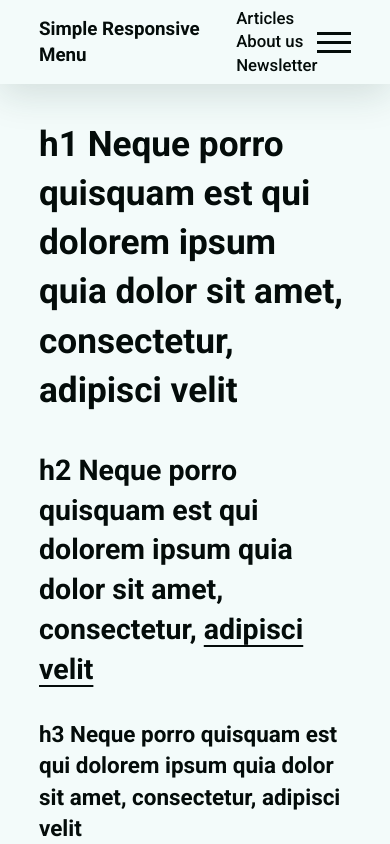
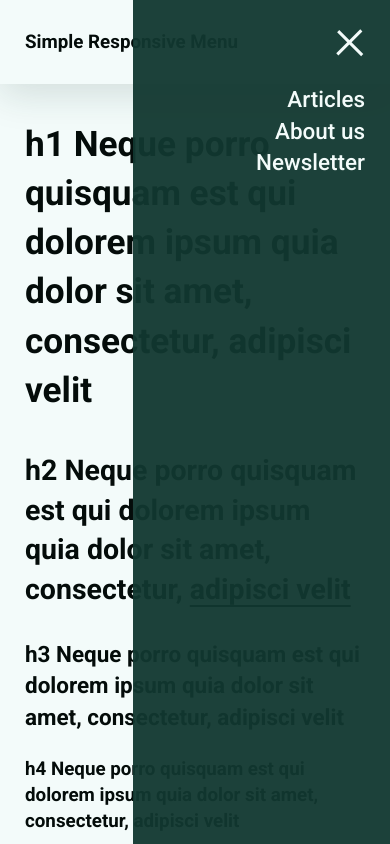
Before and after one commit to afdm/simple-responsive-menu, a plain HTML site: page index.html in a window 390 px wide. Both pictures are taken after a click on the element 334 px from the left and 42 px from the top of the page. Shown: the top 844 px of the page. Drawn offline with Linux system fonts and the light colour scheme.

Commit message:
after blog post

```diff
--- a/assets/_temp.css
+++ /dev/null
@@ -1,237 +0,0 @@
-* {
-  margin: 0;
-  padding: 0;
-  box-sizing: border-box;
-}
-
-:root {
-  --green: hsl(169, 53%, 14%); /* this is the color use */
-
-  --primary: 169deg 53% 14%;
-  --dark: hsl(169deg 53% 3%);
-  --light: hsl(169deg 53% 97%);
-
-  --header-container-height: 10vh;
-  --header-menu-right-margin: 25px;
-
-  --font-size-normal: 1em;
-  --font-size-medium: 1.12em;
-  --font-size-large: 1.34em;
-  --font-size-xlarge: 1.7em;
-  --font-size-xxlarge: 2.1em;
-  --transition-time: 0.3s;
-}
-
-::selection {
-  background-color: hsl(var(--primary) / 30%);
-}
-
-body {
-  font-family: "Roboto", sans-serif;
-  font-weight: 400;
-  /* 375 x 812 the font size will be ~ 16.125px*/
-  font-size: min(4.3vw, 18px);
-
-  color: var(--dark);
-  background: var(--light);
-
-  line-height: 1.4;
-}
-
-h1 {
-  font-size: var(--font-size-xxlarge);
-}
-
-h2 {
-  font-size: var(--font-size-xlarge);
-}
-
-h3 {
-  font-size: var(--font-size-large);
-}
-
-h4 {
-  font-size: var(--font-size-medium);
-}
-
-h1,
-h2,
-h3,
-h4,
-p {
-  margin-bottom: 1em;
-}
-
-a {
-  text-underline-offset: 0.2em;
-  color: var(--dark);
-}
-
-a:hover {
-  text-decoration-style: dotted;
-}
-
-.flex-wrapper {
-  display: flex;
-  align-items: center;
-}
-
-.container {
-  width: 80%;
-  max-width: 1440px;
-  margin: 0 auto;
-}
-
-.header .flex-wrapper {
-  justify-content: space-between;
-  height: var(--header-container-height);
-}
-
-.brand-name {
-  font-size: var(--font-size-medium);
-  text-decoration-line: none;
-  font-weight: 700;
-}
-
-.header {
-  box-shadow: 0 10px 38px hsl(var(--primary) / 15%);
-}
-
-.menu {
-  list-style: none;
-  text-decoration: none;
-}
-
-.menu .link {
-  text-decoration: none;
-}
-
-.menu .link:hover {
-  text-decoration: underline;
-  text-decoration-style: dotted;
-}
-
-.header .menu {
-  text-align: right;
-  padding-top: var(--header-container-height);
-  padding-right: var(--header-menu-right-margin);
-
-  position: fixed;
-  top: 0;
-  right: 0;
-
-  height: 100%;
-  width: 66vw;
-
-  background: hsl(var(--primary) / 95%);
-  transform: translateX(100%);
-}
-
-/* Start : Menu animation */
-.header .menu.open {
-  transform: translateX(0);
-  transition: transform var(--transition-time) ease-out;
-}
-/* End : Menu animation */
-
-.header .menu .link {
-  font-weight: 500;
-}
-
-.header .menu.open .link {
-  color: var(--light);
-  font-size: var(--font-size-large);
-}
-
-/* Start : Item animation */
-.header .menu .item {
-  transform: translateX(100%);
-}
-
-.header .menu.open .item {
-  animation: mobileMenuFadeIn calc(var(--transition-time) * 2) forwards;
-}
-/* End : Item animation */
-
-.burger {
-  position: fixed;
-  right: var(--header-menu-right-margin);
-  cursor: pointer;
-}
-
-.burger .line {
-  background: var(--dark);
-  width: 2em;
-  height: 0.18em;
-}
-
-.burger.open .line {
-  background: var(--light);
-  transition: transform calc(var(--transition-time) * 2) ease-out;
-}
-
-.burger .line:nth-child(2) {
-  margin: 6px 0;
-}
-
-/* Start : Burger Animation */
-.burger.open .line:nth-child(1) {
-  transform: rotate(45deg) translate(10%, 5%);
-}
-
-.burger.open .line:nth-child(2) {
-  display: none;
-}
-
-.burger.open .line:nth-child(3) {
-  transform: rotate(-45deg) translate(5%, 10%);
-}
-/* End : Burger Animation */
-
-.content .container {
-  padding: var(--font-size-xxlarge) 0;
-}
-
-@media screen and (min-width: 640px) {
-  .burger {
-    display: none;
-  }
-
-  .header .menu {
-    position: initial;
-    text-align: initial;
-    padding: initial;
-    height: initial;
-    width: initial;
-    background: initial;
-    transform: initial;
-
-    display: flex;
-    gap: 0.8em;
-  }
-
-  .header .menu .item {
-    transform: initial;
-  }
-
-  .header .menu .link {
-    /* Important when you resize the window with the mouse... and it does not happen with a phone... */
-    font-size: 1em !important;
-    color: var(--dark) !important;
-  }
-}
-
-@keyframes mobileMenuFadeIn {
-  0% {
-    opacity: 0;
-  }
-
-  70% {
-    opacity: 0.5;
-  }
-
-  100% {
-    transform: translateX(0);
-    opacity: 1;
-  }
-}
--- a/assets/final-style.css
+++ /dev/null
@@ -1,237 +0,0 @@
-* {
-  margin: 0;
-  padding: 0;
-  box-sizing: border-box;
-}
-
-:root {
-  --green: hsl(169, 53%, 14%); /* this is the color use */
-
-  --primary: 169deg 53% 14%;
-  --dark: hsl(169deg 53% 3%);
-  --light: hsl(169deg 53% 97%);
-
-  --header-container-height: 10vh;
-  --header-menu-right-margin: 25px;
-
-  --font-size-normal: 1em;
-  --font-size-medium: 1.12em;
-  --font-size-large: 1.34em;
-  --font-size-xlarge: 1.7em;
-  --font-size-xxlarge: 2.1em;
-  --transition-time: 0.3s;
-}
-
-::selection {
-  background-color: hsl(var(--primary) / 30%);
-}
-
-body {
-  font-family: "Roboto", sans-serif;
-  font-weight: 400;
-  /* 375 x 812 the font size will be ~ 16.125px*/
-  font-size: min(4.3vw, 18px);
-
-  color: var(--dark);
-  background: var(--light);
-
-  line-height: 1.4;
-}
-
-h1 {
-  font-size: var(--font-size-xxlarge);
-}
-
-h2 {
-  font-size: var(--font-size-xlarge);
-}
-
-h3 {
-  font-size: var(--font-size-large);
-}
-
-h4 {
-  font-size: var(--font-size-medium);
-}
-
-h1,
-h2,
-h3,
-h4,
-p {
-  margin-bottom: 1em;
-}
-
-a {
-  text-underline-offset: 0.2em;
-  color: var(--dark);
-}
-
-a:hover {
-  text-decoration-style: dotted;
-}
-
-.flex-wrapper {
-  display: flex;
-  align-items: center;
-}
-
-.container {
-  width: 80%;
-  max-width: 1440px;
-  margin: 0 auto;
-}
-
-.header .flex-wrapper {
-  justify-content: space-between;
-  height: var(--header-container-height);
-}
-
-.brand-name {
-  font-size: var(--font-size-medium);
-  text-decoration-line: none;
-  font-weight: 700;
-}
-
-.header {
-  box-shadow: 0 10px 38px hsl(var(--primary) / 15%);
-}
-
-.menu {
-  list-style: none;
-  text-decoration: none;
-}
-
-.menu .link {
-  text-decoration: none;
-}
-
-.menu .link:hover {
-  text-decoration: underline;
-  text-decoration-style: dotted;
-}
-
-.header .menu {
-  text-align: right;
-  padding-top: var(--header-container-height);
-  padding-right: var(--header-menu-right-margin);
-
-  position: fixed;
-  top: 0;
-  right: 0;
-
-  height: 100%;
-  width: 66vw;
-
-  background: hsl(var(--primary) / 95%);
-  transform: translateX(100%);
-}
-
-/* Start : Menu animation */
-.header .menu.open {
-  transform: translateX(0);
-  transition: transform var(--transition-time) ease-out;
-}
-/* End : Menu animation */
-
-.header .menu .link {
-  font-weight: 500;
-}
-
-.header .menu.open .link {
-  color: var(--light);
-  font-size: var(--font-size-large);
-}
-
-/* Start : Item animation */
-.header .menu .item {
-  transform: translateX(100%);
-}
-
-.header .menu.open .item {
-  animation: mobileMenuFadeIn calc(var(--transition-time) * 2) forwards;
-}
-/* End : Item animation */
-
-.burger {
-  position: fixed;
-  right: var(--header-menu-right-margin);
-  cursor: pointer;
-}
-
-.burger .line {
-  background: var(--dark);
-  width: 2em;
-  height: 0.18em;
-}
-
-.burger.open .line {
-  background: var(--light);
-  transition: transform calc(var(--transition-time) * 2) ease-out;
-}
-
-.burger .line:nth-child(2) {
-  margin: 6px 0;
-}
-
-/* Start : Burger Animation */
-.burger.open .line:nth-child(1) {
-  transform: rotate(45deg) translate(10%, 5%);
-}
-
-.burger.open .line:nth-child(2) {
-  display: none;
-}
-
-.burger.open .line:nth-child(3) {
-  transform: rotate(-45deg) translate(5%, 10%);
-}
-/* End : Burger Animation */
-
-.content .container {
-  padding: var(--font-size-xxlarge) 0;
-}
-
-@media screen and (min-width: 640px) {
-  .burger {
-    display: none;
-  }
-
-  .header .menu {
-    position: initial;
-    text-align: initial;
-    padding: initial;
-    height: initial;
-    width: initial;
-    background: initial;
-    transform: initial;
-
-    display: flex;
-    gap: 0.8em;
-  }
-
-  .header .menu .item {
-    transform: initial;
-  }
-
-  .header .menu .link {
-    /* Important when you resize the window with the mouse... and it does not happen with a phone... */
-    font-size: 1em !important;
-    color: var(--dark) !important;
-  }
-}
-
-@keyframes mobileMenuFadeIn {
-  0% {
-    opacity: 0;
-  }
-
-  70% {
-    opacity: 0.5;
-  }
-
-  100% {
-    transform: translateX(0);
-    opacity: 1;
-  }
-}
--- a/assets/style.css
+++ b/assets/style.css
@@ -12,7 +12,7 @@
   --light: hsl(169deg 53% 97%);
 
   --header-container-height: 10vh;
-  --header-menu-right-margin: 25px;
+  --container-margin: 25px;
 
   --font-size-normal: 1em;
   --font-size-medium: 1.12em;
@@ -29,7 +29,10 @@
 body {
   font-family: "Roboto", sans-serif;
   font-weight: 400;
-  /* 375 x 812 the font size will be ~ 16.125px*/
+  /**
+   * 375 x 812 the font size will be ~ 16.125px
+   * maybe the use of clamp() would be better
+   */
   font-size: min(4.3vw, 18px);
 
   color: var(--dark);
@@ -71,16 +74,13 @@ a:hover {
   text-decoration-style: dotted;
 }
 
-/* Le barre de navigation commence ici ! */
+.container {
+  padding: var(--container-margin);
+}
+
 .flex-wrapper {
   display: flex;
   align-items: center;
-}
-
-.container {
-  width: 80%;
-  max-width: 1440px;
-  margin: 0 auto;
 }
 
 .header .flex-wrapper {
@@ -112,11 +112,48 @@ a:hover {
   text-decoration-style: dotted;
 }
 
+.header .menu {
+  position: fixed;
+  top: 0;
+  right: 0;
+
+  height: 100vh;
+  width: 66vw;
+
+  text-align: right;
+  padding-top: var(--header-container-height);
+  padding-right: var(--container-margin);
+
+  background: hsl(var(--primary) / 95%);
+
+  transform: translateX(100%);
+}
+
+.header .menu.open {
+  transform: translateX(0);
+  transition: transform var(--transition-time) ease-out;
+}
+
 .header .menu .link {
   font-weight: 500;
 }
 
+.header .menu.open .link {
+  color: var(--light);
+  font-size: var(--font-size-large);
+}
+
+.header .menu .item {
+  transform: translateX(100%);
+}
+
+.header .menu.open .item {
+  animation: mobileMenuFadeIn calc(var(--transition-time) * 2) forwards;
+}
+
 .burger {
+  position: fixed;
+  right: var(--container-margin);
   cursor: pointer;
 }
 
@@ -130,6 +167,76 @@ a:hover {
   margin: 6px 0;
 }
 
+.burger.open .line {
+  background: var(--light);
+  transition: transform calc(var(--transition-time) * 2) ease-out;
+}
+
+.burger.open .line:nth-child(1) {
+  transform: rotate(45deg) translate(10%, 5%);
+}
+
+.burger.open .line:nth-child(2) {
+  display: none;
+}
+
+.burger.open .line:nth-child(3) {
+  transform: rotate(-45deg) translate(5%, 10%);
+}
+
 .content .container {
-  padding: var(--font-size-xxlarge) 0;
+  padding-top: var(--font-size-xxlarge);
+  padding-bottom: var(--font-size-xxlarge);
 }
+
+@media screen and (min-width: 640px) {
+  .burger {
+    display: none;
+  }
+
+  .header .menu {
+    position: initial;
+    text-align: initial;
+    padding: initial;
+    height: initial;
+    width: initial;
+    background: initial;
+    transform: initial;
+
+    display: flex;
+    gap: 0.8em;
+  }
+
+  .container {
+    width: 80%;
+    max-width: 1440px;
+    margin: 0 auto;
+
+    padding: initial;
+  }
+
+  .header .menu .item {
+    transform: initial;
+  }
+
+  /* Important when you resize the window with the mouse... and it does not happen with a phone so... */
+  .header .menu .link {
+    font-size: 1em !important;
+    color: var(--dark) !important;
+  }
+}
+
+@keyframes mobileMenuFadeIn {
+  0% {
+    opacity: 0;
+  }
+
+  70% {
+    opacity: 0.5;
+  }
+
+  100% {
+    transform: translateX(0);
+    opacity: 1;
+  }
+}
```
